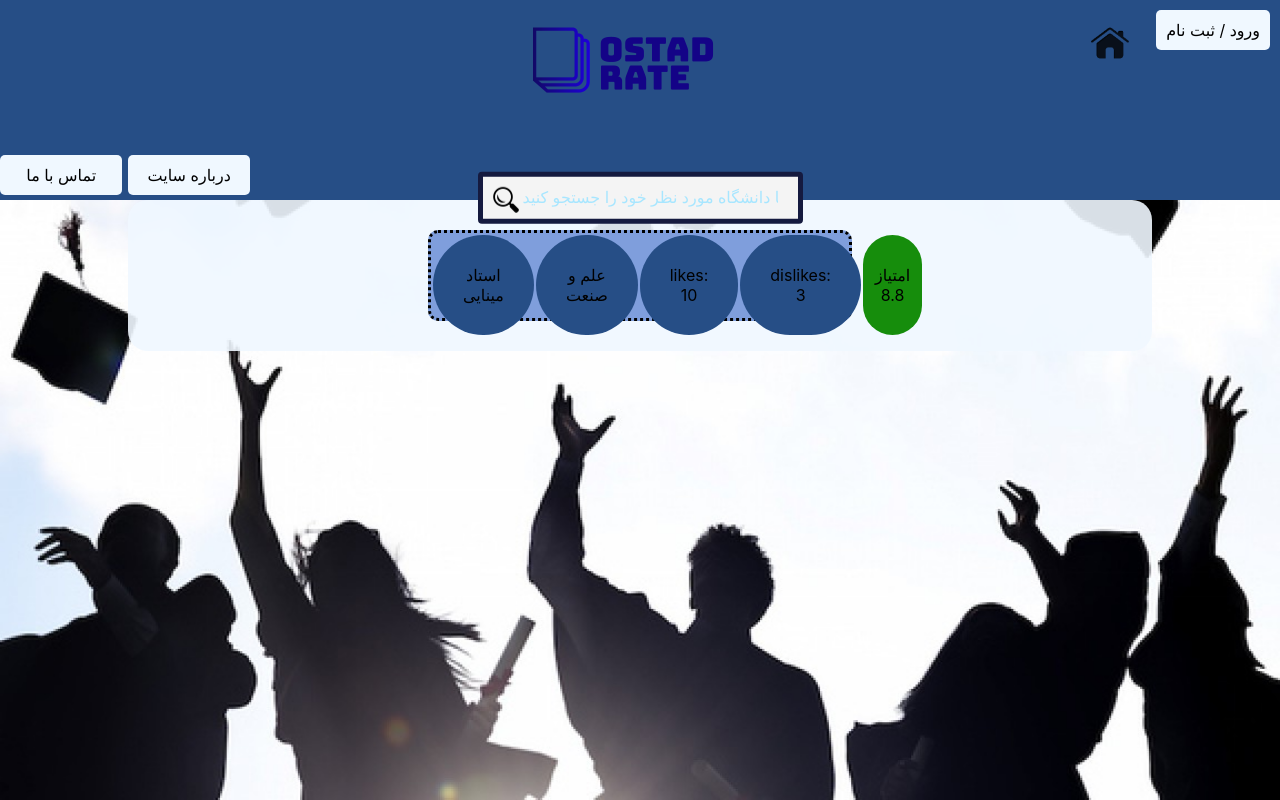
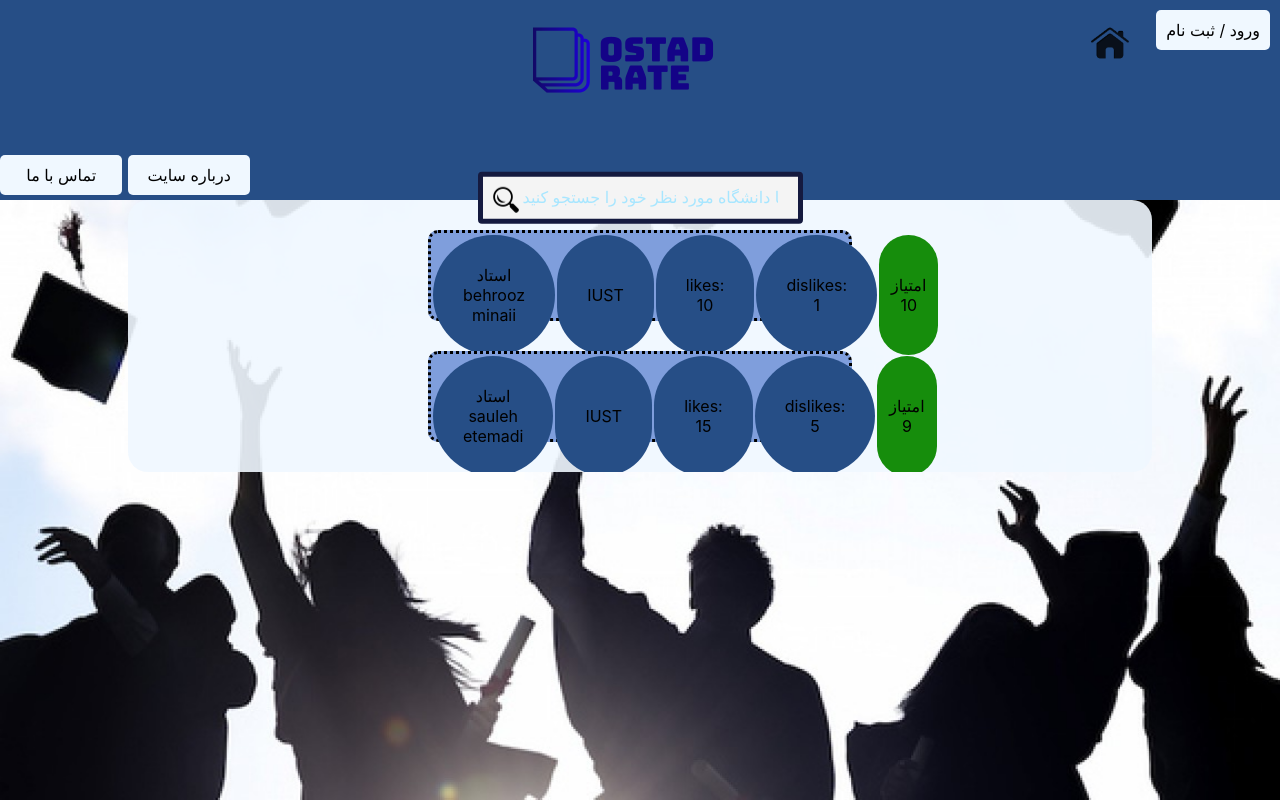
Before and after one commit to cpt9m0/software_engineering_undergraduate_project, a React (Create React App) app in the folder app/react/my-app/: page /TopProfessors in a window 1280 px wide. Built offline with nearby package versions, Linux system fonts and the light colour scheme.

Commit message:
topProfessors done

```diff
--- /dev/null
+++ b/app/react/my-app/src/components/Layout/TopProfessor.js
@@ -0,0 +1,18 @@
+import React, {Component} from 'react';
+import propTypes from 'prop-types';
+import TopProfessorItem from './TopProfessorItem';
+
+class TopProfessor extends Component {
+
+    render() {
+        return this.props.professorsList.map((topProfessor) => (
+            <TopProfessorItem id = {topProfessor.id} topProfessor = {topProfessor}/>
+        ));
+    }
+}
+
+TopProfessor.propTypes = {
+    topProfessor: propTypes.array.isRequired
+}
+
+export default TopProfessor;
--- /dev/null
+++ b/app/react/my-app/src/components/Layout/TopProfessorItem.js
@@ -0,0 +1,50 @@
+import React, { Component } from 'react'
+import propTypes from 'prop-types';
+import { Redirect } from 'react-router-dom';
+import  '../../newCss.css';
+
+export class TopProfessorItem extends Component {
+
+    state = {
+        redirectProfessor:false
+      }
+
+        setRedirectProfessor = () => {
+          this.setState({
+            redirectProfessor: true
+          })
+        }
+
+        renderRedirectProfessor = () => {
+          if (this.state.redirectProfessor) {
+            return <Redirect to='./ViewProfessor' />
+          }
+        }
+
+    render() {
+        const{id, first_name, last_name, university, likes, dislikes, overall_score, comment } = this.props.topProfessor;
+        return (
+            <div> {this.renderRedirectProfessor()}
+            <div className="ProfessorButton" onClick={this.setRedirectProfessor}>
+                <table>
+                    <tr>
+                        <td id="But">استاد {first_name} {last_name}</td>
+                        <td id="But">{university}</td>
+                        <td id="But">likes: {likes}</td>
+                        <td id="But">dislikes: {dislikes}</td>
+                        <td id="score">امتیاز {overall_score}</td>
+                    </tr>
+
+                </table>
+            </div>
+            </div>
+
+        )
+    }
+}
+
+TopProfessorItem.propTypes = {
+    topProfessorItem: propTypes.object.isRequired
+}
+
+export default TopProfessorItem;
--- a/app/react/my-app/src/components/TopProfessors.js
+++ b/app/react/my-app/src/components/TopProfessors.js
@@ -3,44 +3,59 @@ import React, {Component} from 'react';
 import '../newCss.css';
 import Header from './Header';
 import { Redirect } from 'react-router-dom';
+import TopProfessor from './Layout/TopProfessor';
 
 //var jsonData = require('../../file.json');
 
-var data = [
-    {
-      "id": 1,
-      "university": "علم و صنعت",
-      "likes": "6",
-      "dislikes": "3",
-      "date": "۱۳۹۸/۵/۲۲",
-      "overall_score": "۶۰۸",
-      "food_rate":"",
-      "sequrity_rate": "",
-      "location_rate": "",
-      "comment": "",
-      "internet_rate": "",
-      "facility_rate": ""
-    }
-];
+//var data = [
+//    {
+//      "id": 1,
+//      "university": "علم و صنعت",
+//      "likes": "6",
+//      "dislikes": "3",
+//      "date": "۱۳۹۸/۵/۲۲",
+//      "overall_score": "۶۰۸",
+//      "food_rate":"",
+//      "sequrity_rate": "",
+//      "location_rate": "",
+//      "comment": "",
+//      "internet_rate": "",
+//      "facility_rate": ""
+//    }
+//];
 
 
 class TopProfessors extends React.Component {
 
     constructor() {
         super();
-
-        this.state = {
-          overall_score: 1,
-          name: "",
-          university: "",
-          likes: "",
-          dislikes: ""
-        };
       }
 
 
       state = {
-        redirectProfessor:false
+        redirectProfessor:false,
+        professorsList: [
+          {
+            id: "1",
+            first_name: "behrooz",
+            last_name: "minaii",
+            university: "IUST",
+            likes: "10",
+            dislikes: "1",
+            overall_score: "10",
+            comment: "gooood"
+          },
+          {
+            id: "1",
+            first_name: "sauleh",
+            last_name: "etemadi",
+            university: "IUST",
+            likes: "15",
+            dislikes: "5",
+            overall_score: "9",
+            comment: "not bad"
+          }
+        ]
       }
 
         setRedirectProfessor = () => {
@@ -61,41 +76,45 @@ class TopProfessors extends React.Component {
       //  )
       //}
   render() {
-    const { overall_score } = this.state;
-    const { name } = this.state;
-    const { university } = this.state;
-    const { likes } = this.state;
-    const { dislikes } = this.state;
-    const jsonData = {
-        overall_score: 8.8,
-        name: "مینایی",
-        university: "علم و صنعت",
-        likes: "10",
-        dislikes: "3"
-    }
 
     return (
       <div>
         <Header/>
         <div className="allBackground">
-            <div> {this.renderRedirectProfessor()}
-            <div className="ProfessorButton" onClick={this.setRedirectProfessor}>
-                <table>
-                    <tr>
-                        <td id="But">استاد {jsonData.name}</td>
-                        <td id="But">{jsonData.university}</td>
-                        <td id="But">likes: {jsonData.likes}</td>
-                        <td id="But">dislikes: {jsonData.dislikes}</td>
-                        <td id="score">امتیاز {jsonData.overall_score}</td>
-                    </tr>
-
-                </table>
-            </div>
-            </div>
+          <TopProfessor professorsList={this.state.professorsList}/>
         </div>
       </div>
     );
   }
 }
 
+
+//const { overall_score } = this.state;
+//const { name } = this.state;
+//const { university } = this.state;
+//const { likes } = this.state;
+//const { dislikes } = this.state;
+//const jsonData = {
+//    overall_score: 8.8,
+//    name: "مینایی",
+//    university: "علم و صنعت",
+//    likes: "10",
+//    dislikes: "3"
+//}
+
+//<div> {this.renderRedirectProfessor()}
+//            <div className="ProfessorButton" onClick={this.setRedirectProfessor}>
+//                <table>
+//                    <tr>
+//                        <td id="But">استاد {jsonData.name}</td>
+//                        <td id="But">{jsonData.university}</td>
+//                        <td id="But">likes: {jsonData.likes}</td>
+//                        <td id="But">dislikes: {jsonData.dislikes}</td>
+//                        <td id="score">امتیاز {jsonData.overall_score}</td>
+//                    </tr>
+//
+//                </table>
+//            </div>
+//            </div>
+
 export default TopProfessors;
```
